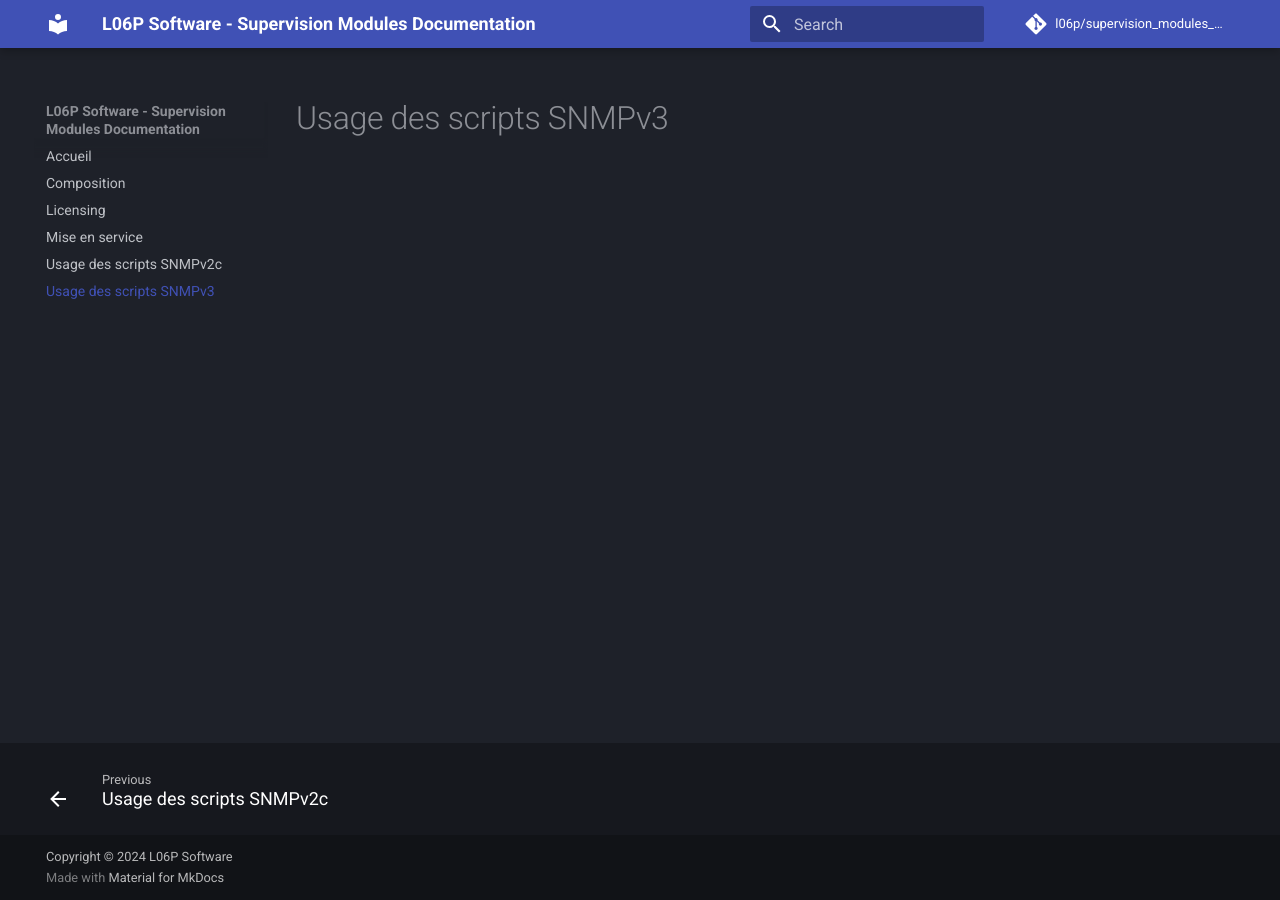
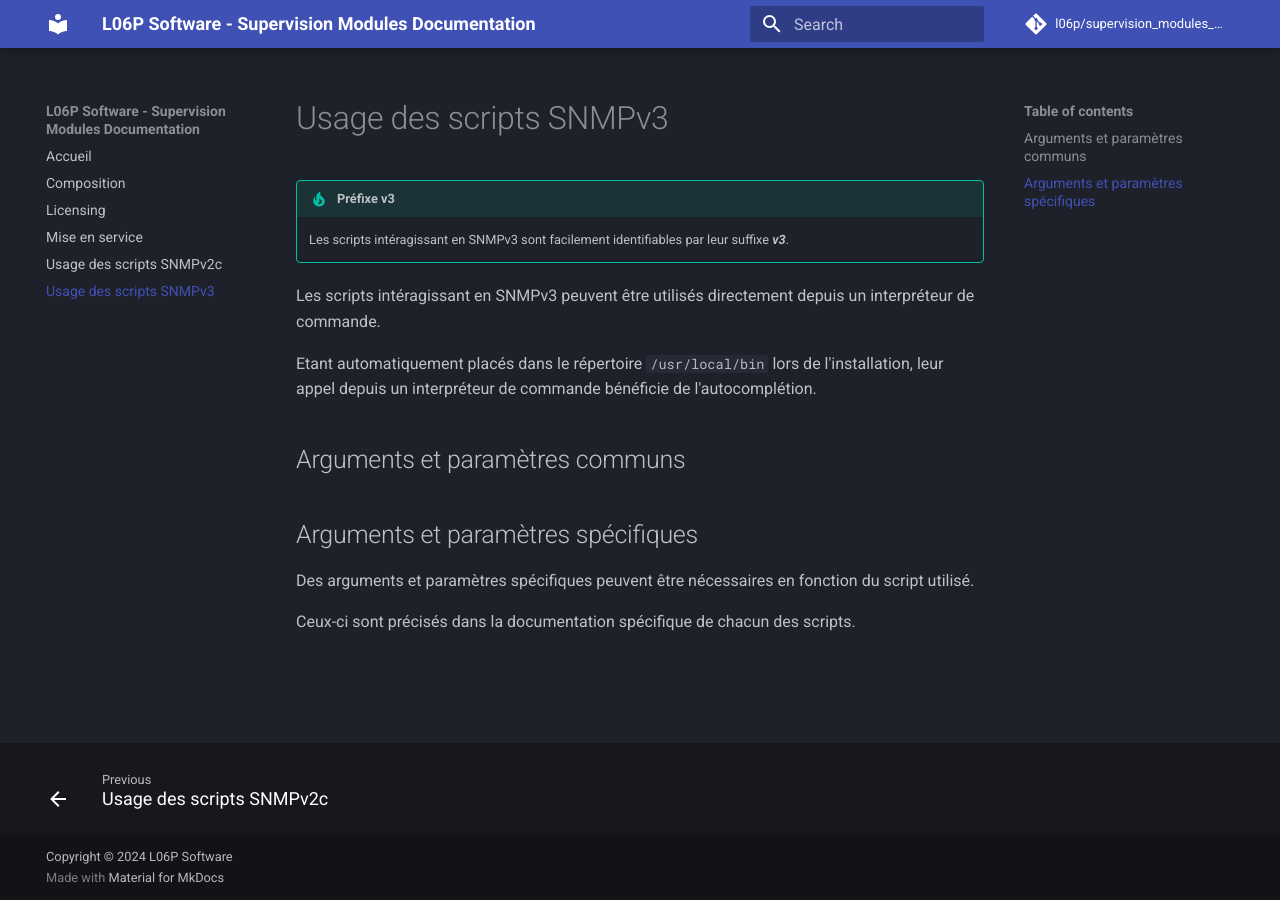
Before and after one commit to l06p/supervision_modules_documentation, an MkDocs documentation site: the page built from docs/usage_snmpv3.md, in a window 1280 px wide. Built offline with MkDocs 1.6.1 and Material for MkDocs 9.7.7, drawn with Linux system fonts in a browser that asks for light colours; comment, search, counter and statistics services are not loaded.

Commit message:
Mise à jour de la section Usage SNMPv3

```diff
--- a/docs/usage_snmpv3.md
+++ b/docs/usage_snmpv3.md
@@ -1 +1,16 @@
 # Usage des scripts SNMPv3
+
+!!! tip "Préfixe v3"
+    Les scripts intéragissant en SNMPv3 sont facilement identifiables par leur suffixe ***v3***.
+
+Les scripts intéragissant en SNMPv3 peuvent être utilisés directement depuis un interpréteur de commande.
+
+Etant automatiquement placés dans le répertoire `/usr/local/bin` lors de l'installation, leur appel depuis un interpréteur de commande bénéficie de l'autocomplétion.
+
+## Arguments et paramètres communs
+
+## Arguments et paramètres spécifiques
+
+Des arguments et paramètres spécifiques peuvent être nécessaires en fonction du script utilisé.
+
+Ceux-ci sont précisés dans la documentation spécifique de chacun des scripts.
```
Also changed, not shown: docs/usage_snmpv2c.md (+1 -0 lines).
